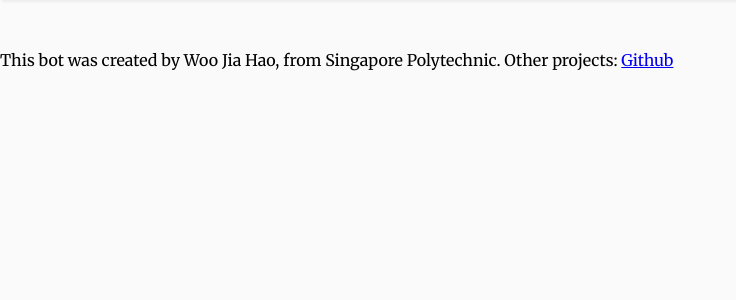
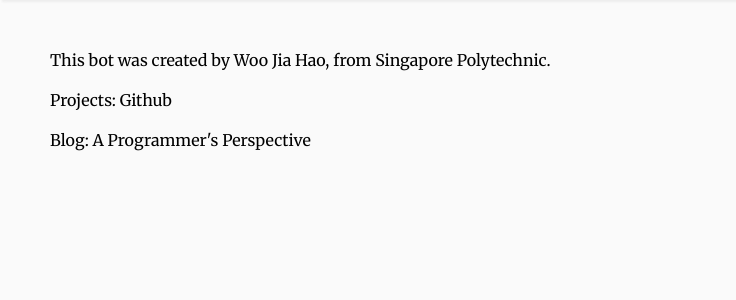
Before and after one commit to woojiahao/pds-analysis, a Flask app: page /about in a window 1280 px wide. Shown: the part 97-397 px from the top of the page, without its empty margins (0-736 px from the left). Run offline with Flask 2, Linux system fonts and the light colour scheme.

Commit message:
formatted about

```diff
--- a/app/static/css/styles.css
+++ b/app/static/css/styles.css
@@ -77,8 +77,12 @@
     transform: scaleY(1);
 }
 
-li > a {
+a {
     text-decoration: none;
     text-decoration-color: inherit;
     color: inherit;
 }
+
+div.content {
+    margin: 0 50px;
+}
--- a/app/templates/about.html
+++ b/app/templates/about.html
@@ -1,4 +1,8 @@
 {% extends 'base.html' %}
 {% block content %}
-<p>This bot was created by Woo Jia Hao, from Singapore Polytechnic. Other projects: <a href="https://github.com/woojiahao">Github</a></p>
+<div class="content">
+    <p>This bot was created by Woo Jia Hao, from Singapore Polytechnic.</p> <br>
+    <p>Projects: <a href="https://github.com/woojiahao">Github</a></p><br>
+    <p>Blog: <a href="https://woojiahao.github.io/blog">A Programmer's Perspective</a></p>
+</div>
 {% endblock %}
--- a/app/templates/home.html
+++ b/app/templates/home.html
@@ -1,4 +1,6 @@
 {% extends 'base.html' %}
 {% block content %}
+<div class="content">
     <p>Hello world</p>
+</div>
 {% endblock %}
```
